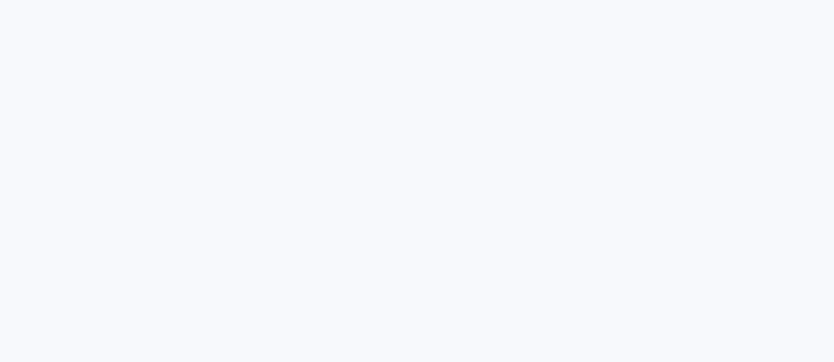
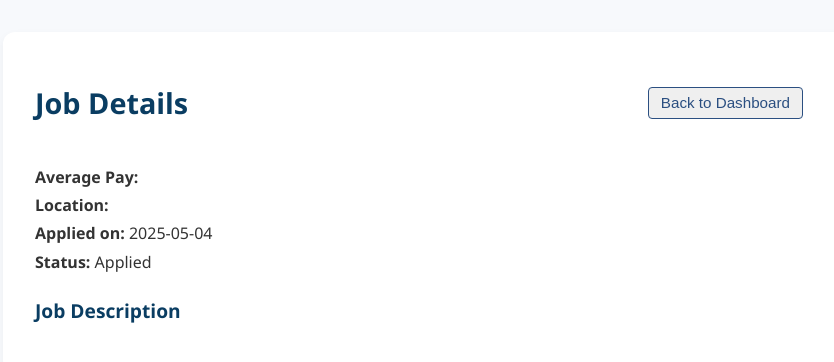
Before and after one commit to arundhati-work/Careera, a React (Create React App) app in the folder frontend/: page /jobs/1 in a window 1280 px wide. Before the commit this address had no page. Shown: the top 362 px of the page, without its empty margins (205-1039 px from the left). Built offline with nearby package versions, Linux system fonts and the light colour scheme; no server answers; sample sign-in values are in the browser's storage.

Commit message:
job details page

```diff
--- a/frontend/src/App.js
+++ b/frontend/src/App.js
@@ -8,6 +8,7 @@ import PrivateRoute from './PrivateRoute';
 import ResumeViewer from './ResumeViewer';
 import CoverLetterViewer from './CoverLetterViewer';
 import UserProfile from './UserProfile';
+import ViewJob from './ViewJob';
 
 function App() {
   return (
@@ -23,6 +24,8 @@ function App() {
           <Route path="/resume/:id" element={<PrivateRoute><ResumeViewer /></PrivateRoute>} />
           <Route path="/coverletter/:id" element={<PrivateRoute><CoverLetterViewer /></PrivateRoute>} />
           <Route path="/profile" element={<PrivateRoute><UserProfile /></PrivateRoute>} />
+          <Route path="/jobs/:id" element={<PrivateRoute><ViewJob /></PrivateRoute>} />
+
       </Routes>
     </Router>
   );
--- a/frontend/src/CSS/Dashboard.css
+++ b/frontend/src/CSS/Dashboard.css
@@ -138,3 +138,13 @@ table select {
 .delete-rejected:hover {
   background-color: #f39297;
 }
+
+.company-link {
+  color: #1e5f9e;
+  text-decoration: none;
+  font-weight: bold;
+}
+
+.company-link:hover {
+  text-decoration: underline;
+}
--- /dev/null
+++ b/frontend/src/CSS/ViewJob.css
@@ -0,0 +1,53 @@
+.view-job-container {
+    max-width: 800px;
+    margin: 2rem auto;
+    padding: 2rem;
+    background-color: #ffffff;
+    border-radius: 12px;
+    box-shadow: 0 4px 10px rgba(0, 0, 0, 0.05);
+    font-family: 'Segoe UI', Tahoma, Geneva, Verdana, sans-serif;
+    color: #333;
+}
+
+.view-job-header {
+    display: flex;
+    justify-content: space-between;
+    align-items: center;
+    margin-bottom: 1.5rem;
+}
+
+.view-job-header h1 {
+    font-size: 1.8rem;
+    color: #0a3d62;
+}
+
+.view-job-title h2 {
+    font-size: 1.5rem;
+    margin: 0.5rem 0;
+    color: #0a3d62;
+}
+
+.view-job-title h3 {
+    font-size: 1.2rem;
+    color: #1e5f9e;
+    margin-bottom: 1rem;
+}
+
+.view-job-info p {
+    margin: 0.4rem 0;
+    font-size: 1rem;
+}
+
+.view-job-description {
+    margin-top: 1.5rem;
+}
+
+.view-job-description h3 {
+    font-size: 1.2rem;
+    color: #0a3d62;
+    margin-bottom: 0.5rem;
+}
+
+.view-job-description p {
+    line-height: 1.6;
+}
--- a/frontend/src/Dashboard.js
+++ b/frontend/src/Dashboard.js
@@ -102,7 +102,11 @@ const Dashboard = () => {
             {
               jobs.map(job => (
                 <tr key={job._id}>
-                  <td>{job.companyName}</td>
+                  <td>
+                    <Link to={`/jobs/${job._id}`} className="company-link">
+                      {job.companyName}
+                    </Link>
+                  </td>
                   <td>{job.role}</td>
                   <td>{job.location}</td>
                   <td>{job.payRange}</td>
--- /dev/null
+++ b/frontend/src/ViewJob.js
@@ -0,0 +1,63 @@
+import React, {useState, useEffect} from 'react';
+import axios from './api/axios';
+import {useNavigate, useParams} from 'react-router-dom';
+import "./CSS/ViewJob.css";
+
+const ViewJob = ({params}) => {
+    const {id} = useParams;
+    const [company, setCompany] = useState("");
+    const [role, setRole] = useState("");
+    const [location, setLocation] = useState("");
+    const [payRange, setPayRange] = useState("");
+    const [description, setDescription] = useState("");
+    const [applicationDate, setApplicationDate] = useState(new Date().toISOString().split("T")[0]);
+    const [status, setStatus] = useState("Applied");
+    const navigate = useNavigate();
+
+    useEffect(() => {
+        axios.get(`/jobs/${id}`)
+        .then(res => {
+            const job = res.data.job;
+            setCompany(job.company);
+            setRole(job.role);
+            setLocation(job.location);
+            setPayRange(job.payRange);
+            setDescription(job.description);
+            setApplicationDate(job.applicationDate);
+            setStatus(job.status);
+        })
+        .catch(err => {
+            console.error(err);
+        })
+    }, []);
+
+    return (
+        <div className="view-job-container">
+            <div className="view-job-header">
+                <h1>Job Details</h1>
+                <button className="back-link" onClick={() => navigate("/dashboard")}>
+                    Back to Dashboard
+                </button>
+            </div>
+
+            <div className="view-job-title">
+                <h2>{company}</h2>
+                <h3>{role}</h3>
+            </div>
+
+            <div className="view-job-info">
+                <p><strong>Average Pay:</strong> {payRange}</p>
+                <p><strong>Location:</strong> {location}</p>
+                <p><strong>Applied on:</strong> {applicationDate}</p>
+                <p><strong>Status:</strong> {status}</p>
+            </div>
+
+            <div className="view-job-description">
+                <h3>Job Description</h3>
+                <p>{description}</p>
+            </div>
+        </div>
+    );
+}
+
+export default ViewJob;
```
